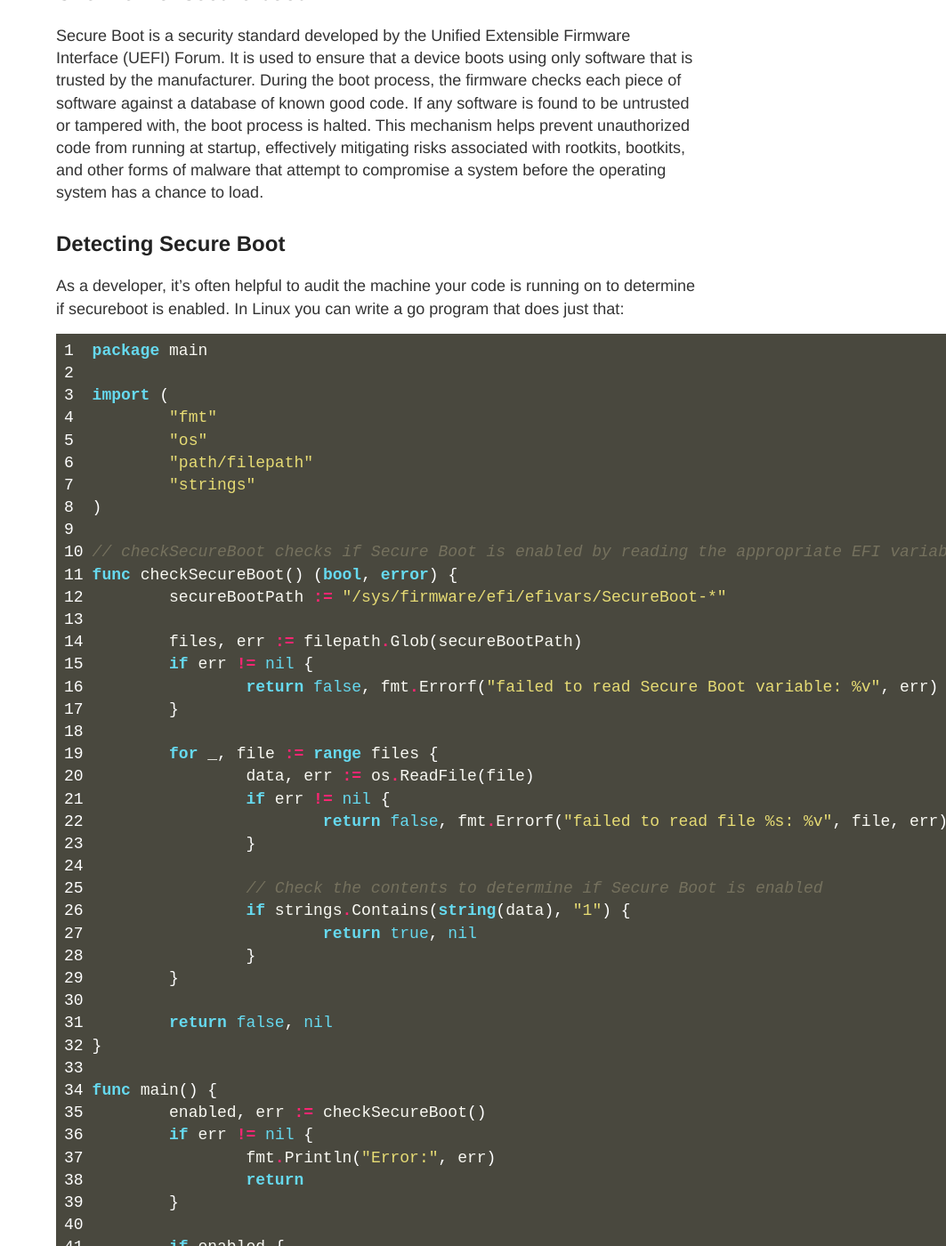
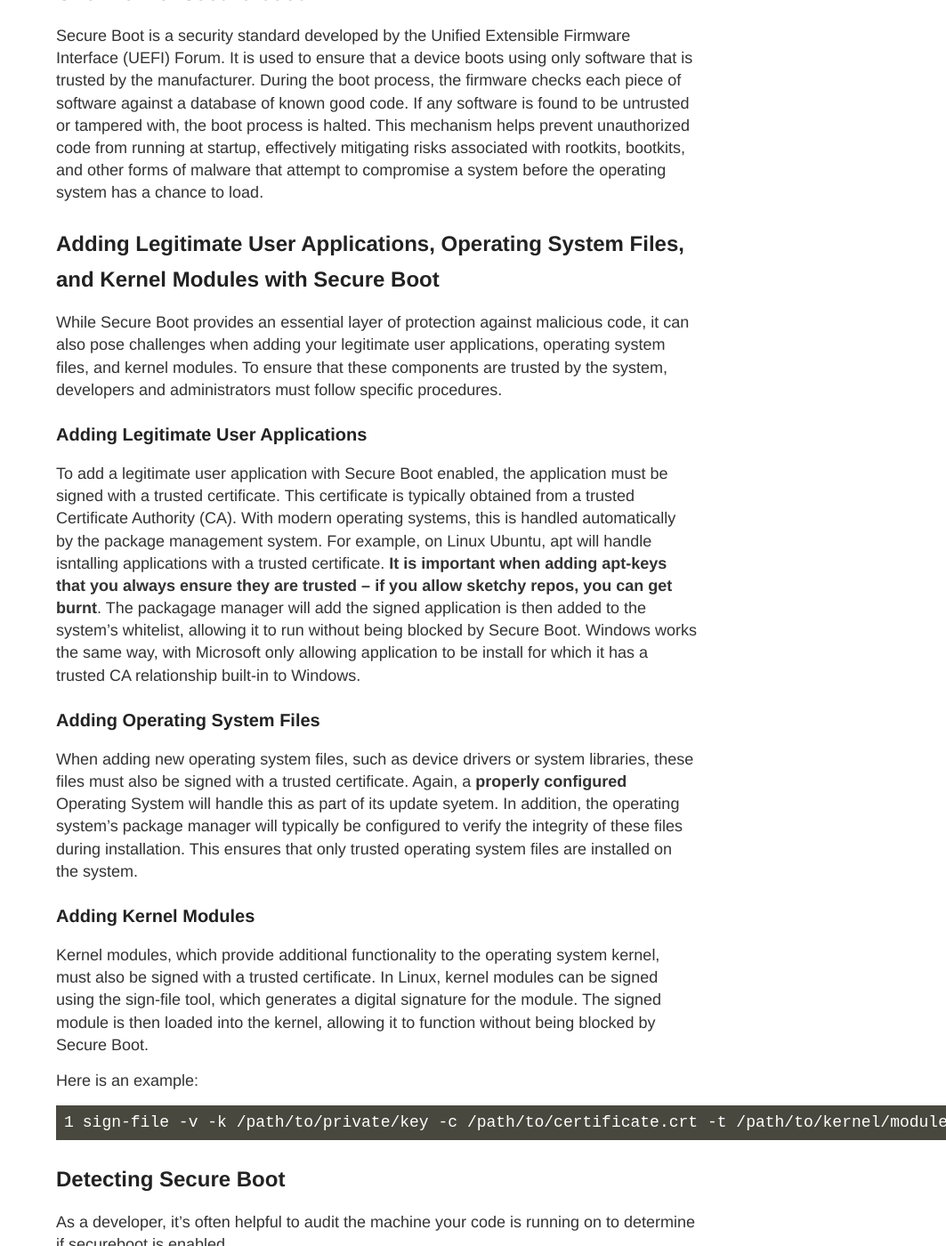
Before and after one commit to stevehenderson/stevehenderson.github.io, a Jekyll site: the page built from _posts/2024-12-24-GoSecureBootDetection.md, in a window 1280 px wide and 1400 px high, scrolled down 455 px. Shown: the whole window at 89% size, without its empty margins (217-1280 px from the left). Built offline with Jekyll 4.4.1, drawn with Linux system fonts in a browser that asks for light colours; some of the changed text lies outside the part shown.

Commit message:
Update 2024-12-24-GoSecureBootDetection.md

````diff
--- a/_posts/2024-12-24-GoSecureBootDetection.md
+++ b/_posts/2024-12-24-GoSecureBootDetection.md
@@ -12,10 +12,35 @@
 Secure Boot is a security standard developed by the Unified Extensible Firmware Interface (UEFI) Forum.
 It is used to ensure that a device boots using only software that is trusted by the manufacturer. During the boot process, the firmware checks each piece of software against a database of known good code. If any software is found to be untrusted or tampered with, the boot process is halted. This mechanism helps prevent unauthorized code from running at startup, effectively mitigating risks associated with rootkits, bootkits, and other forms of malware that attempt to compromise a system before the operating system has a chance to load.
 
+## Adding Legitimate User Applications, Operating System Files, and Kernel Modules with Secure Boot
+
+While Secure Boot provides an essential layer of protection against malicious code, it can also pose challenges when adding your legitimate user applications, operating system files, and kernel modules. To ensure that these components are trusted by the system, developers and administrators must follow specific procedures.
+
+### Adding Legitimate User Applications
+
+To add a legitimate user application with Secure Boot enabled, the application must be signed with a trusted certificate. This certificate is typically obtained from a trusted Certificate Authority (CA). With modern operating systems, this is handled automatically by the package management system.  For example, on Linux Ubuntu, apt will handle isntalling applications with a trusted certificate.  **It is important when adding apt-keys that you always ensure they are trusted -- if you allow sketchy repos, you can get burnt**.   The packagage manager will add the signed application is then added to the system's whitelist, allowing it to run without being blocked by Secure Boot.  Windows works the same way, with Microsoft only allowing application to be install for which it has a trusted CA relationship built-in to Windows.
+
+### Adding Operating System Files
+
+When adding new operating system files, such as device drivers or system libraries, these files must also be signed with a trusted certificate. Again, a **properly configured** Operating System will handle this as part of its update syetem.  In addition, the operating system's package manager will typically  be configured to verify the integrity of these files during installation. This ensures that only trusted operating system files are installed on the system.
+
+### Adding Kernel Modules
+
+Kernel modules, which provide additional functionality to the operating system kernel, must also be signed with a trusted certificate. In Linux, kernel modules can be signed using the sign-file tool, which generates a digital signature for the module. The signed module is then loaded into the kernel, allowing it to function without being blocked by Secure Boot.
+
+Here is an example:
+
+```
+sign-file -v -k /path/to/private/key -c /path/to/certificate.crt -t /path/to/kernel/module.ko
+```
 
 ## Detecting Secure Boot
 
-As a developer, it's often helpful to audit the machine your code is running on to determine if secureboot is enabled.  In Linux you can write a go program that does just that:
+As a developer, it's often helpful to audit the machine your code is running on to determine if secureboot is enabled.
+
+### Linux
+
+In Linux you can write a go program that does just that:
 
 
 ```go
@@ -66,3 +91,55 @@
 	}
 }
 ```
+
+### Windows Powershell
+
+On Windows, you can detect SecureBoot with a simple Powershell command
+
+```
+Confirm-SecureBootUEFI
+```
+
+### Windows Go
+
+You can also write some go code to detect the same:
+
+```go
+package main
+
+import (
+	"fmt"
+	"golang.org/x/sys/windows"
+)
+
+const (
+	secureBootVariableName = "SecureBoot"
+)
+
+func main() {
+	// Get the firmware environment variable value
+	value, err := getFirmwareEnvironmentVariable(secureBootVariableName)
+	if err != nil {
+		fmt.Println(err)
+		return
+	}
+
+	// Check the Secure Boot status
+	if value == 1 {
+		fmt.Println("Secure Boot is enabled")
+	} else {
+		fmt.Println("Secure Boot is disabled")
+	}
+}
+
+func getFirmwareEnvironmentVariable(name string) (uint32, error) {
+	// Get the firmware environment variable value using the Windows API
+	var value uint32
+	var size uint32
+	err := windows.GetFirmwareEnvironmentVariableEx(windows.StringToUTF16Ptr(name), &value, &size)
+	if err != nil {
+		return 0, err
+	}
+	return value, nil
+}
+```
````
